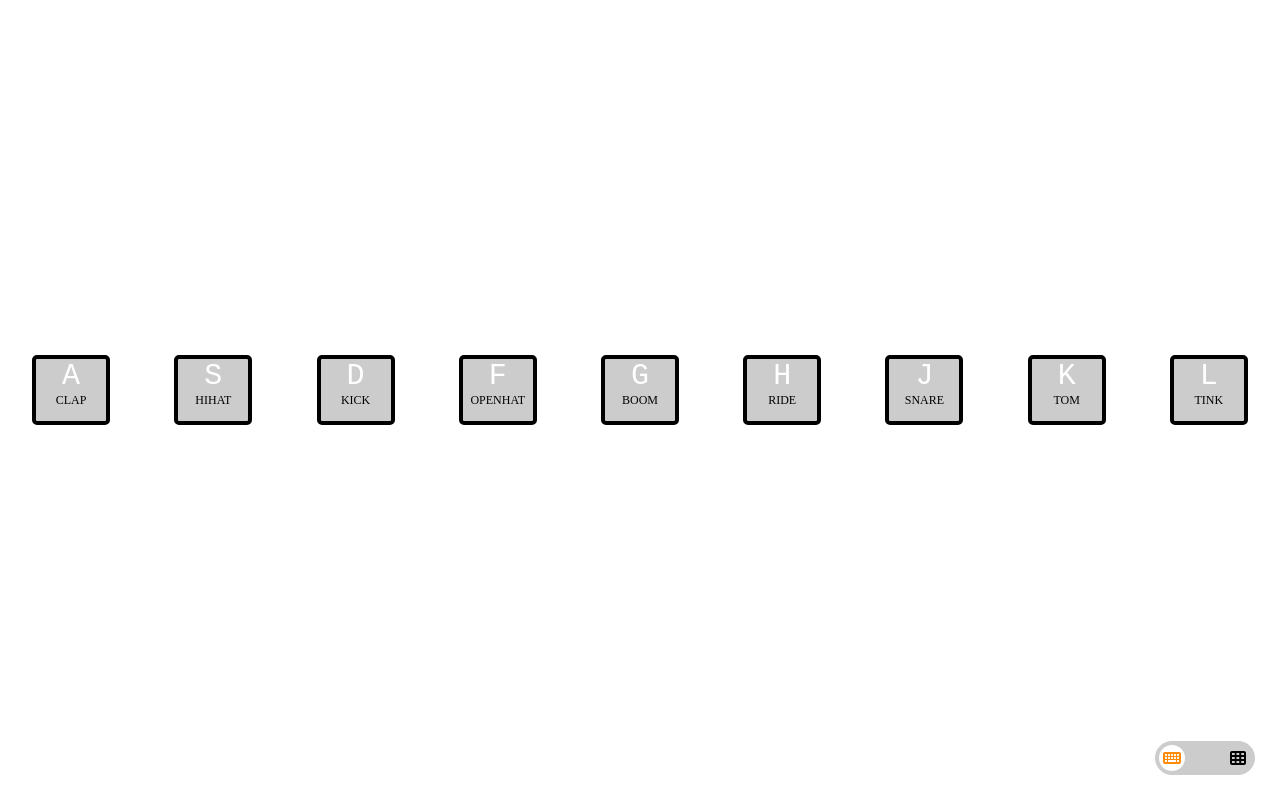
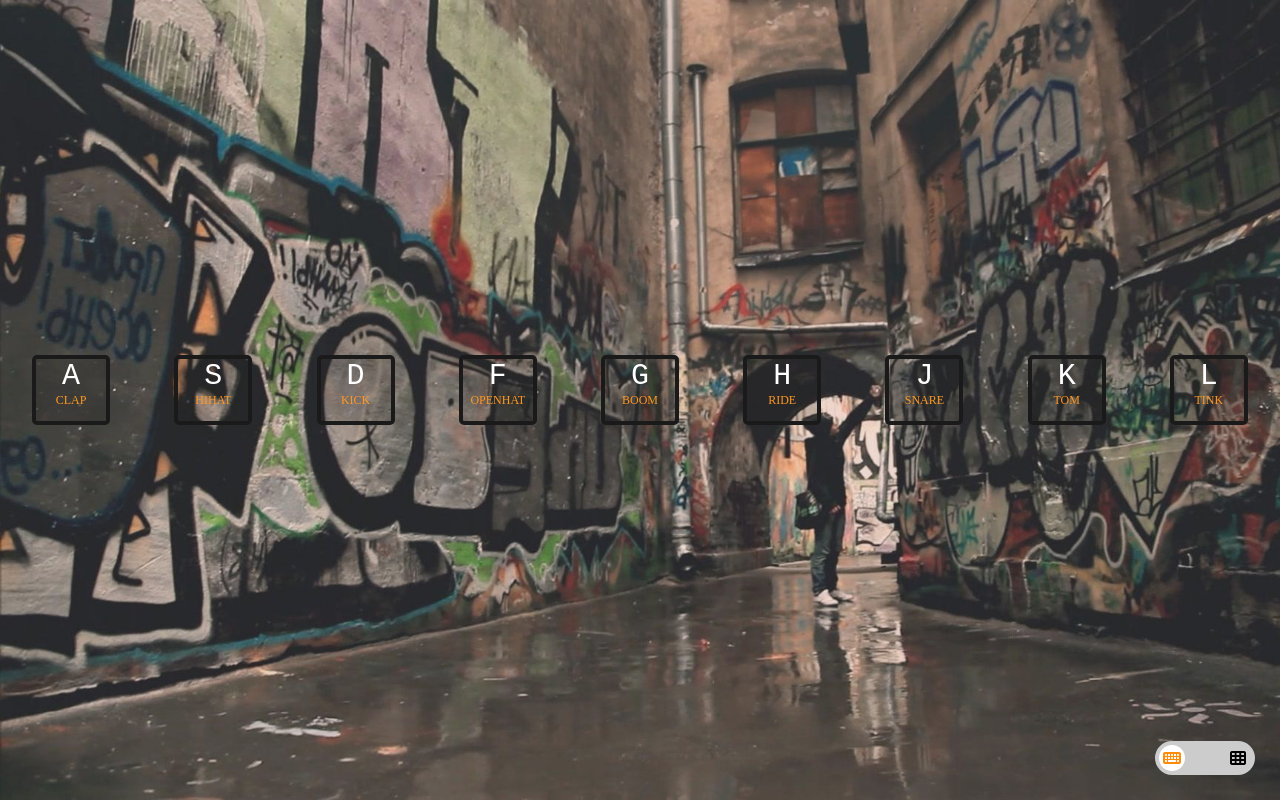
Before and after one commit to Lindsaykerr1994/DrumKit, a plain HTML site: page index.html in a window 1280 px wide. Drawn offline with Linux system fonts and the light colour scheme.

Commit message:
Added background

```diff
--- a/index.css
+++ b/index.css
@@ -5,10 +5,22 @@ body {
     display: none;
 }
 .drumkit {
-    background-color: white;
+    height: 100vh;
+    background-image: url('/751194.jpg');
+    background-size: cover;
     overflow: hidden;
 }
+.drumkit::after {
+    position: absolute;
+    content: "";
+    top: 0;
+    left: 0;
+    height: 100%;
+    width: 100%;
+    background-color: rgba(255,255,255,0.1)
+}
 .pad.numpad {
+    position: absolute;
     display: grid;
     grid-template-columns: auto auto auto;
     margin-top: calc(50vh - 127.5px);
@@ -38,6 +50,7 @@ body {
 .key p {
     margin: 0;
     font-size: 12px;
+    color: #FF8C08;
 }
 .playing {
     transform: scale(1.1);
```
Also changed, not shown: 751194.jpg (added).
